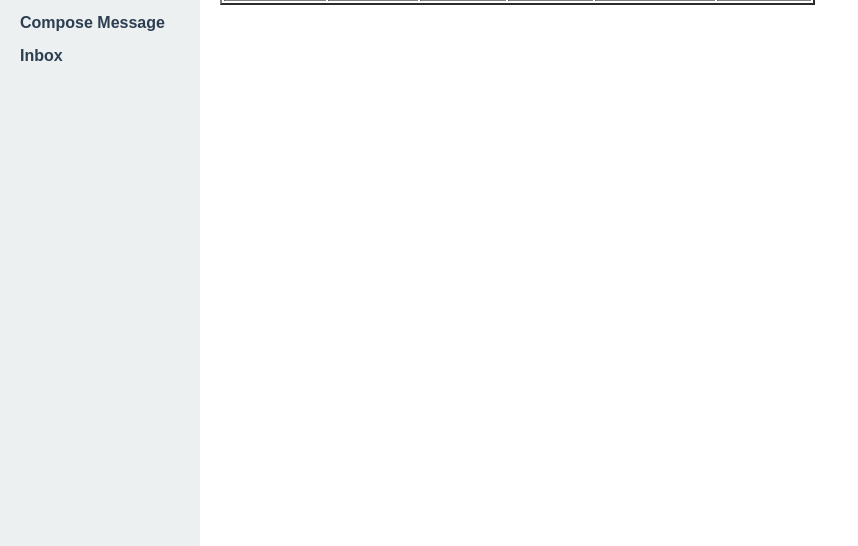
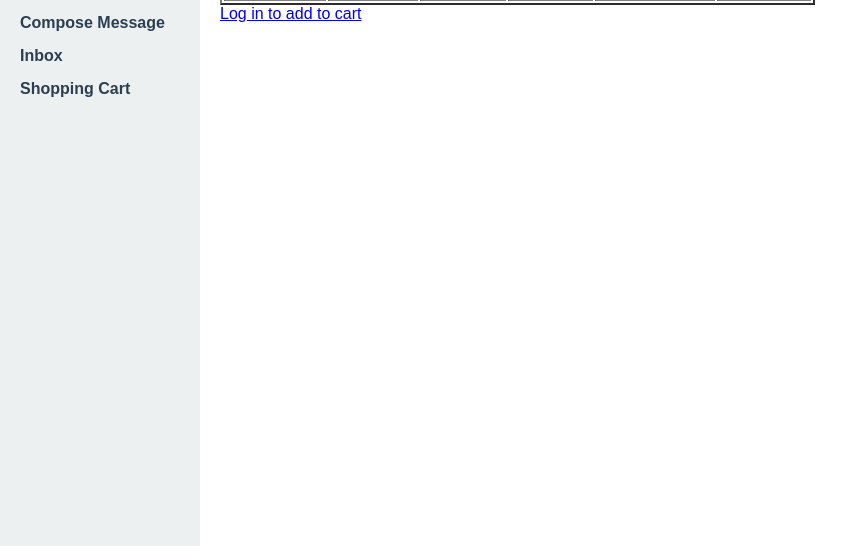
Before and after one commit to Puwhente/CS3337-Final-Project, a Django app: page /book_detail/1 in a window 1280 px wide. Shown: the part 215-761 px from the top of the page, without its empty margins (0-858 px from the left). Run offline with Django 5.2, Linux system fonts and the light colour scheme; data comes from the database, SQL or seed files in the repository; both versions use the stored data as it was after the commit; parts of the project's set-up code (start-up, migrations or seed data) failed here and were passed over.

Commit message:
added shopping cart feature

```diff
--- a/bookEx/bookEx/templates/base.html
+++ b/bookEx/bookEx/templates/base.html
@@ -39,6 +39,7 @@
                     <li><a href="#services">Services</a></li>
                     <li><a href="#contact">Contact</a></li>
                 {% endblock sidenav %}
+                <li><a href="{% url 'cart_detail' %}">Shopping Cart</a></li>
             </ul>
         </nav>
 
--- a/bookEx/bookEx/templates/bookMng/book_detail.html
+++ b/bookEx/bookEx/templates/bookMng/book_detail.html
@@ -53,4 +53,14 @@
            </td>
       </tr>
    </table>
+{% if user.is_authenticated %}
+    <form method="post" action="{% url 'cart_add' book.id %}">
+        {% csrf_token %}
+        <button type="submit">Add to Cart</button>
+    </form>
+{% else %}
+    <a href="{% url 'login' %}?next={% url 'book_detail' book.id %}">
+        Log in to add to cart
+    </a>
+{% endif %}
 {% endblock content %}
--- a/bookEx/bookMng/urls.py
+++ b/bookEx/bookMng/urls.py
@@ -3,8 +3,8 @@ from . import views
 
 urlpatterns = [
     path("", views.index, name="index"),
-    path("postbook", views.postbook, name="postbook"),
-    path("displaybooks", views.displaybooks, name="displaybooks"),
+    path("postbook/", views.postbook, name="postbook"),
+    path("displaybooks/", views.displaybooks, name="displaybooks"),
 
     path(
         "favorite_book/<int:book_id>/",
@@ -18,7 +18,7 @@ urlpatterns = [
         name="book_detail",
     ),
 
-    path("mybooks", views.mybooks, name="mybooks"),
+    path("mybooks/", views.mybooks, name="mybooks"),
 
     path(
         "book_delete/<int:book_id>",
@@ -40,4 +40,8 @@ urlpatterns = [
         views.mark_thread_read,
         name="mark_thread_read",
     ),
+    path('cart/', views.cart_detail, name='cart_detail'),
+    path('cart/add/<int:book_id>/', views.cart_add, name='cart_add'),
+    path('cart/remove/<int:book_id>/', views.cart_remove, name='cart_remove'),
+    path('aboutus/', views.aboutus, name='aboutus'),
 ]
--- a/bookEx/bookMng/views.py
+++ b/bookEx/bookMng/views.py
@@ -20,6 +20,7 @@ from django.views.decorators.http import (
 
 from .forms import BookForm
 from .models import MainMenu, Book, MessageThread, PrivateMessage
+from decimal import Decimal
 
 
 def index(request):
@@ -365,3 +366,53 @@ def mark_thread_read(request: HttpRequest, thread_id: int) -> HttpResponse:
 
     messages.success(request, "Thread marked as read.")
     return redirect("thread_detail", thread_id=thread.id)
+
+@login_required
+@require_GET
+def cart_detail(request):
+    book_ids = request.session.get("shopping_cart", [])
+    books = list(
+        Book.objects.filter(pk__in=book_ids).order_by("name", "pk")
+    )
+
+    # Remove deleted listings from the saved cart.
+    request.session["shopping_cart"] = [book.pk for book in books]
+
+    total = sum((book.price for book in books), Decimal("0.00"))
+
+    return render(request, "bookMng/cart.html", {
+        "item_list": MainMenu.objects.all(),
+        "books": books,
+        "total": total,
+    })
+
+@login_required
+@require_POST
+def cart_add(request, book_id):
+    book = get_object_or_404(Book, pk=book_id)
+    book_ids = request.session.get("shopping_cart", [])
+
+    if book.pk in book_ids:
+        messages.info(request, "This book is already in your cart.")
+    else:
+        book_ids.append(book.pk)
+        request.session["shopping_cart"] = book_ids
+        messages.success(request, f"{book.name} was added to your cart.")
+
+    return redirect("cart_detail")
+
+@login_required
+@require_POST
+def cart_remove(request, book_id):
+    request.session["shopping_cart"] = [
+        pk
+        for pk in request.session.get("shopping_cart", [])
+        if pk != book_id
+    ]
+
+    return redirect("cart_detail")
+
+def aboutus(request):
+    return render(request, "bookMng/aboutus.html", {
+        "item_list": MainMenu.objects.all(),
+    })
```
Also changed, not shown: bookEx/bookEx/templates/bookMng/cart.html (added, +43 -0 lines), bookEx/bookEx/templates/bookMng/displaybooks.html (+13 -2 lines), bookEx/bookMng/migrations/0007_merge_0005_book_favorited_by_0006_fix_mainmenu_links.py (added), bookEx/db.sqlite3, 1 other file.
